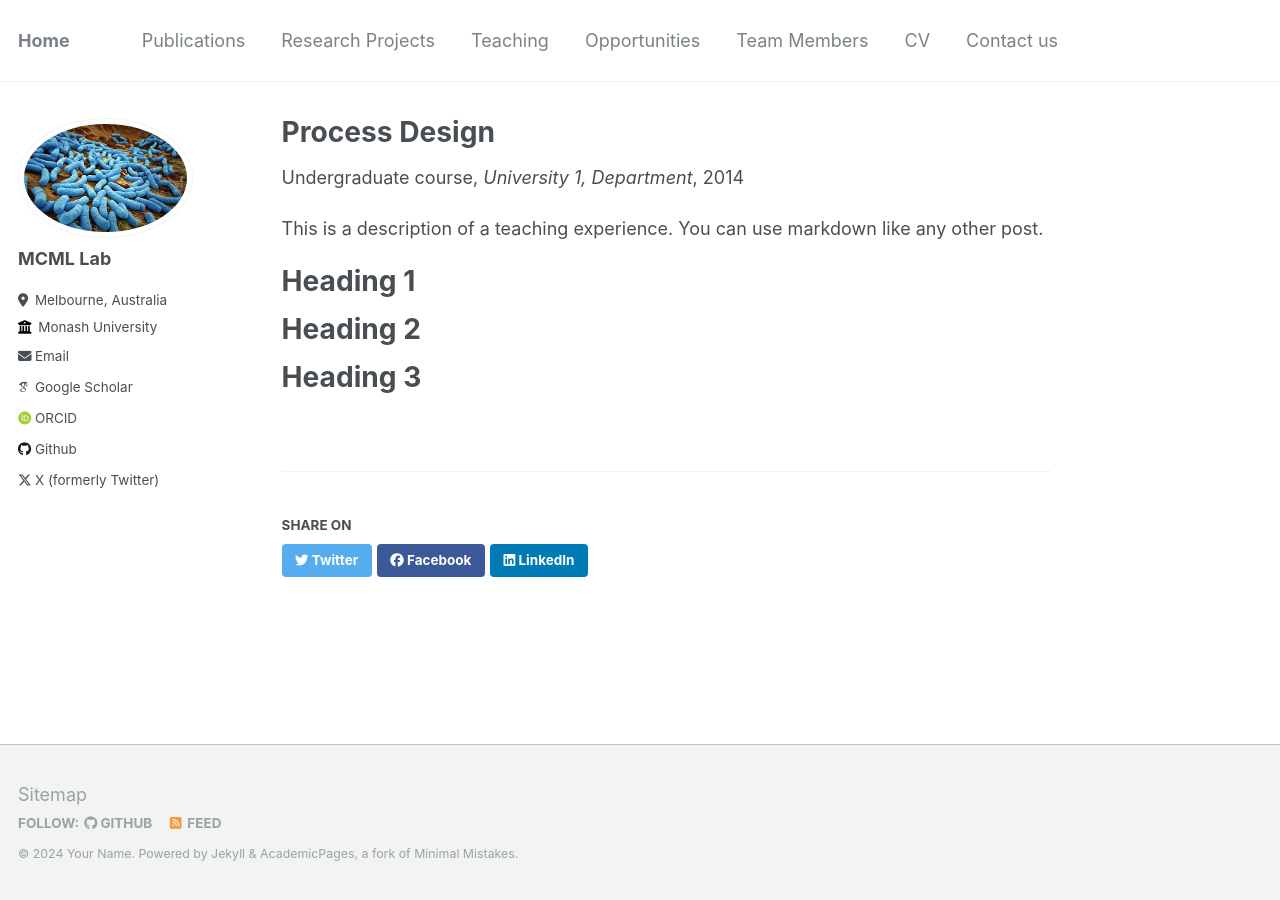
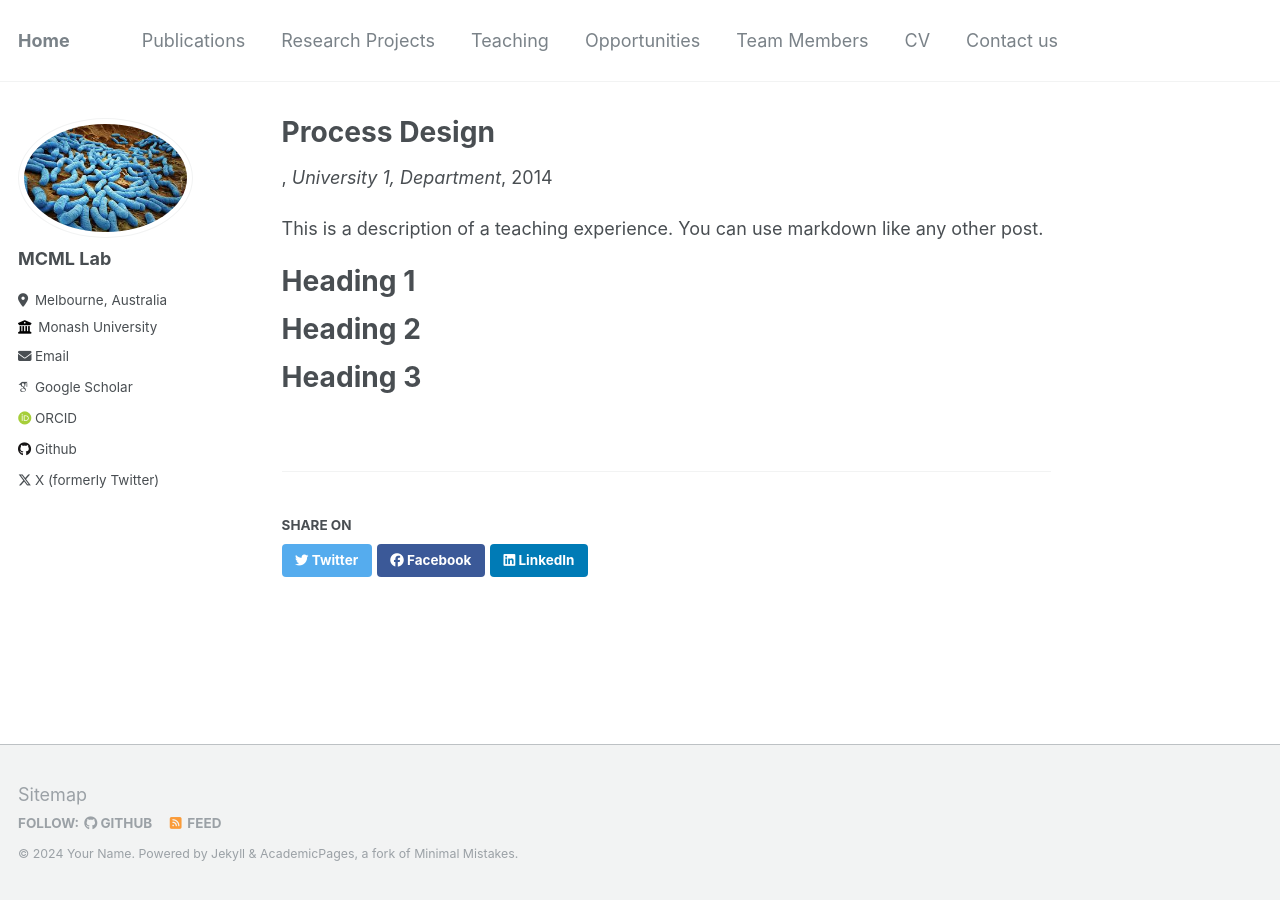
Before and after one commit to AminValiei/valieilab, a Jekyll site: the page built from _teaching/2014-spring-teaching-1.md, in a window 1280 px wide. Built offline with Jekyll 4.4.1, drawn with Linux system fonts in a browser that asks for light colours; some web fonts are replaced; some of the changed lines change nothing that is shown.

Commit message:
Update 2014-spring-teaching-1.md

```diff
--- a/_teaching/2014-spring-teaching-1.md
+++ b/_teaching/2014-spring-teaching-1.md
@@ -1,7 +1,7 @@
 ---
 title: "Process Design"
 collection: teaching
-type: "Undergraduate course"
+# type: "Undergraduate course"
 permalink: /teaching/2014-spring-teaching-1
 venue: "University 1, Department"
 date: 2014-01-01
```
